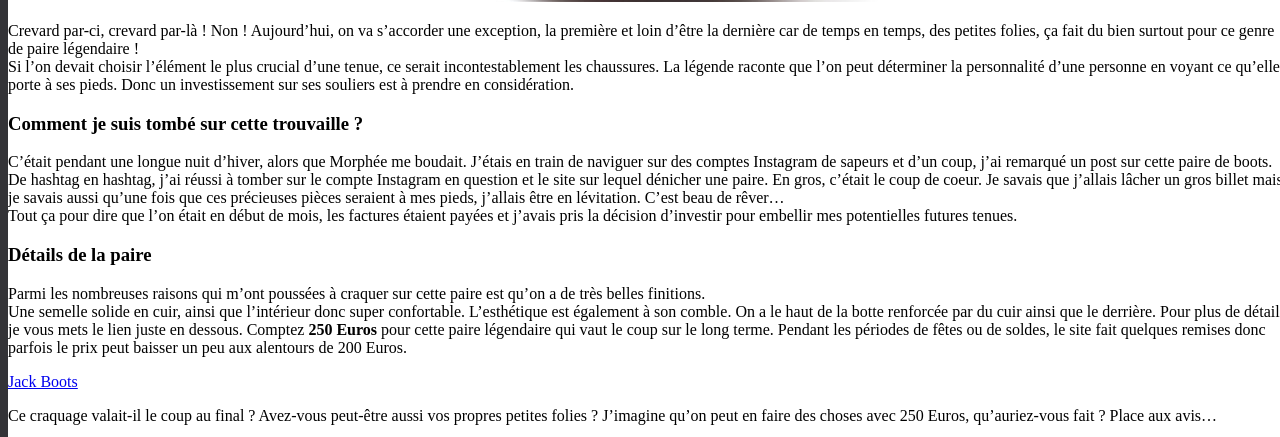
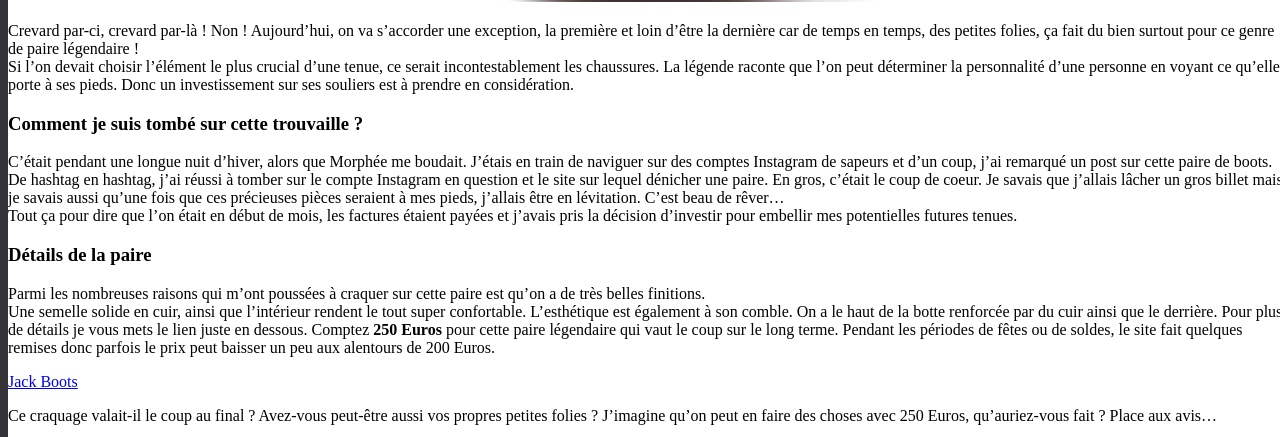
Before and after one commit to darkh2/darkh2.github.io, a Jekyll site: the page built from _posts/2017-11-04-Les-Jack-Boots-Légendaires.md, in a window 1280 px wide and 900 px high, scrolled down 1232 px, cut to the strip 0-437 px from the top of the window. Built offline with Jekyll 4.4.1, drawn with Linux system fonts in a browser that asks for light colours; comment, search, counter and statistics services are not loaded.

Commit message:
Update 2017-11-04-Les-Jack-Boots-Légendaires.md

```diff
--- a/_posts/2017-11-04-Les-Jack-Boots-Légendaires.md
+++ b/_posts/2017-11-04-Les-Jack-Boots-Légendaires.md
@@ -21,7 +21,7 @@
 ### Détails de la paire
 
 Parmi les nombreuses raisons qui m'ont poussées à craquer sur cette paire est qu'on a de très belles finitions.
-Une semelle solide en cuir, ainsi que l'intérieur donc super confortable. L'esthétique est également à son comble. On a le haut de la botte renforcée par du cuir ainsi que le derrière. Pour plus de détails je vous mets le lien juste en dessous. Comptez **250 Euros** pour cette paire légendaire qui vaut le coup sur le long terme. Pendant les périodes de fêtes ou de soldes, le site fait quelques remises donc parfois le prix peut baisser un peu aux alentours de 200 Euros.
+Une semelle solide en cuir, ainsi que l'intérieur rendent le tout super confortable. L'esthétique est également à son comble. On a le haut de la botte renforcée par du cuir ainsi que le derrière. Pour plus de détails je vous mets le lien juste en dessous. Comptez **250 Euros** pour cette paire légendaire qui vaut le coup sur le long terme. Pendant les périodes de fêtes ou de soldes, le site fait quelques remises donc parfois le prix peut baisser un peu aux alentours de 200 Euros.
 
 [Jack Boots](https://taftclothing.com/collections/shoes/products/the-jack-boot-in-brown?variant=32691207110)
 
```
